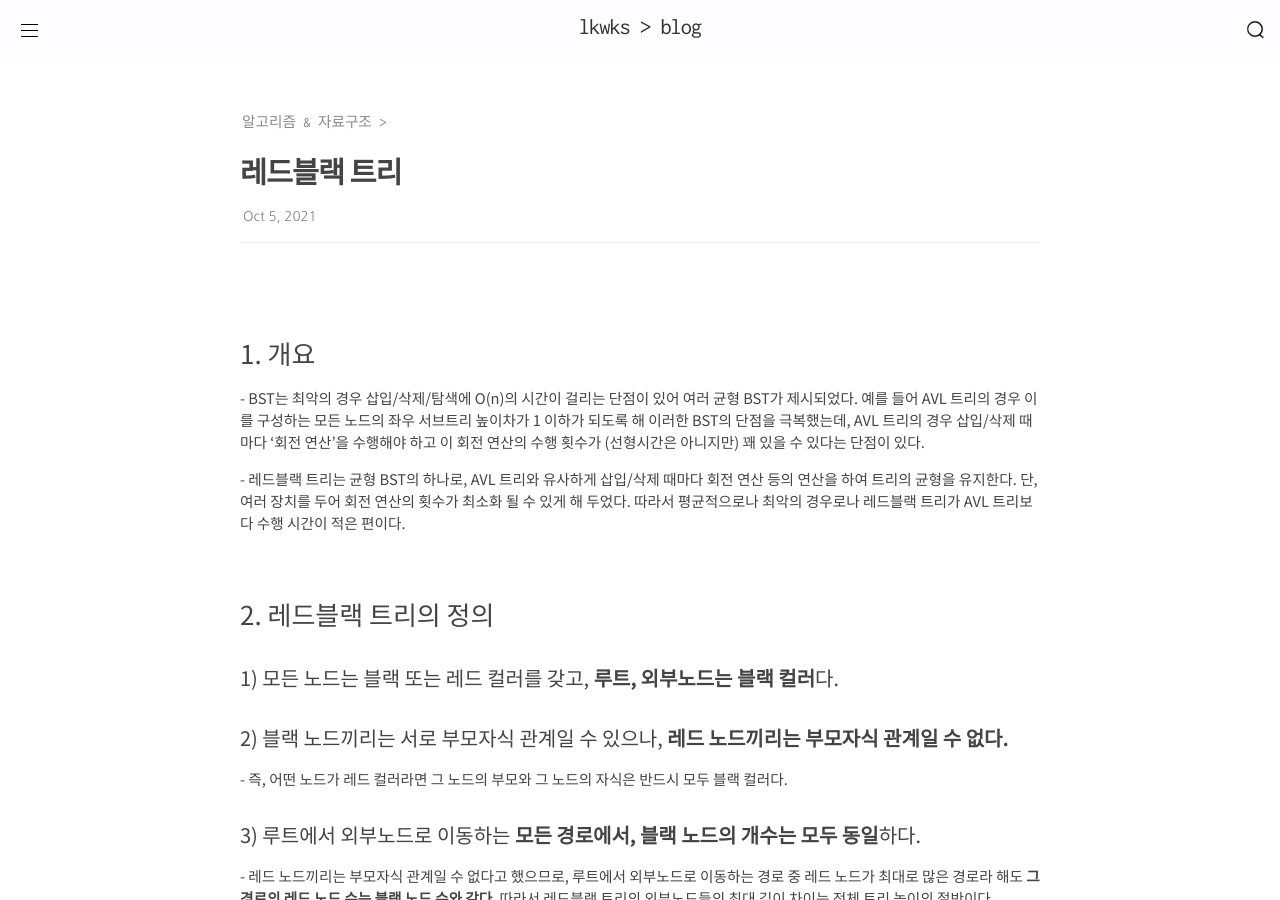
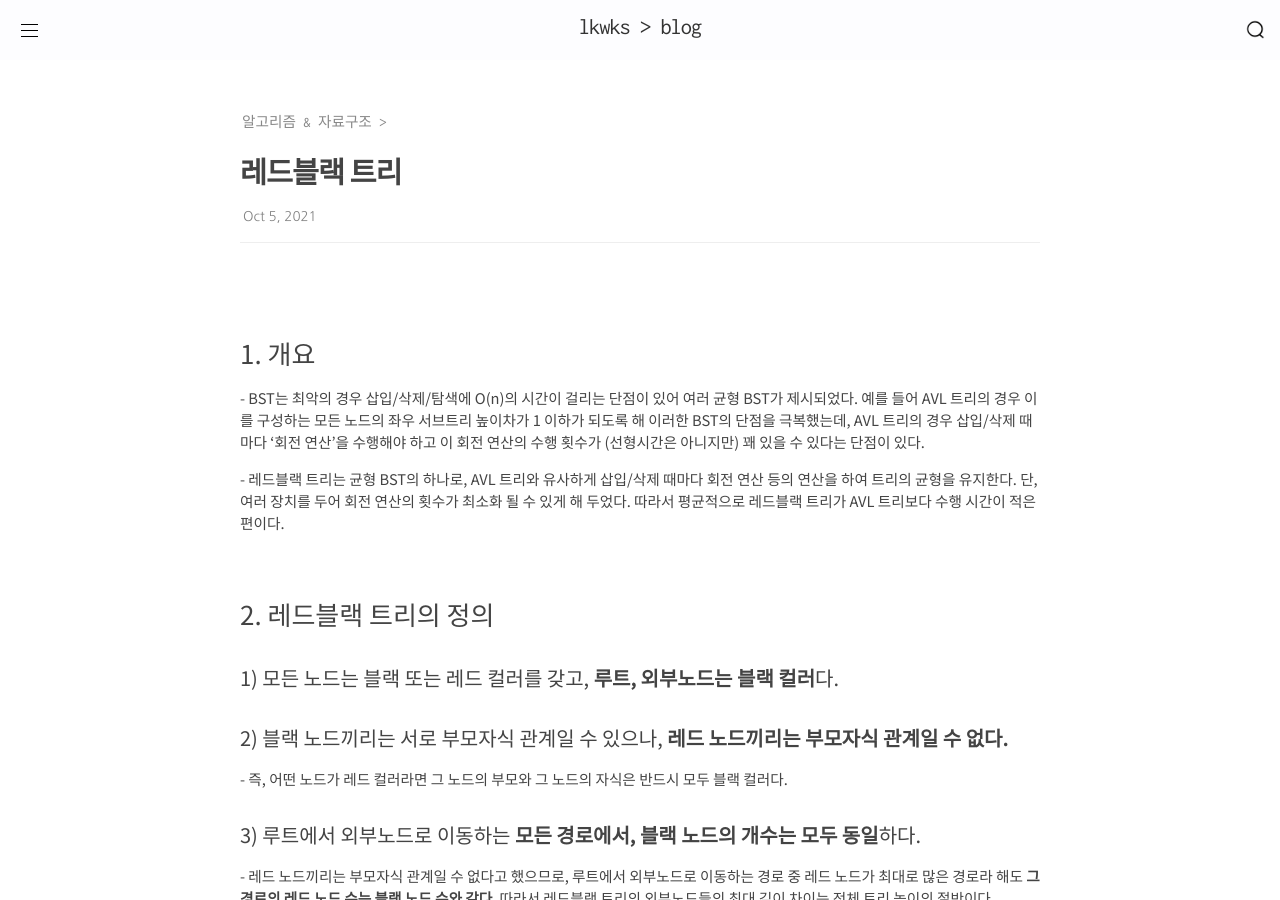
Before and after one commit to kangwooklee29/blog, a Jekyll site: the page built from 알고리즘 & 자료구조/_posts/2021-10-05-레드블랙 트리.md, in a window 1280 px wide and 900 px high. Built offline with Jekyll 4.4.1, drawn with Linux system fonts in a browser that asks for light colours; nearby versions of some CDN libraries; our own code applies the rules of GitHub Pages for plain Markdown files; formulas are drawn with MathJax 3; comment, search, counter and statistics services are not loaded.

Commit message:
Update 2021-10-05-레드블랙 트리.md

```diff
--- a/알고리즘 & 자료구조/_posts/2021-10-05-레드블랙 트리.md
+++ b/알고리즘 & 자료구조/_posts/2021-10-05-레드블랙 트리.md
@@ -2,7 +2,7 @@
 
 \- BST는 최악의 경우 삽입/삭제/탐색에 O(n)의 시간이 걸리는 단점이 있어 여러 균형 BST가 제시되었다. 예를 들어 AVL 트리의 경우 이를 구성하는 모든 노드의 좌우 서브트리 높이차가 1 이하가 되도록 해 이러한 BST의 단점을 극복했는데, AVL 트리의 경우 삽입/삭제 때마다 '회전 연산'을 수행해야 하고 이 회전 연산의 수행 횟수가 (선형시간은 아니지만) 꽤 있을 수 있다는 단점이 있다.
 
-\- 레드블랙 트리는 균형 BST의 하나로, AVL 트리와 유사하게 삽입/삭제 때마다 회전 연산 등의 연산을 하여 트리의 균형을 유지한다. 단, 여러 장치를 두어 회전 연산의 횟수가 최소화 될 수 있게 해 두었다. 따라서 평균적으로나 최악의 경우로나 레드블랙 트리가 AVL 트리보다 수행 시간이 적은 편이다.
+\- 레드블랙 트리는 균형 BST의 하나로, AVL 트리와 유사하게 삽입/삭제 때마다 회전 연산 등의 연산을 하여 트리의 균형을 유지한다. 단, 여러 장치를 두어 회전 연산의 횟수가 최소화 될 수 있게 해 두었다. 따라서 평균적으로 레드블랙 트리가 AVL 트리보다 수행 시간이 적은 편이다.
 
 
 ### 2. 레드블랙 트리의 정의
```
